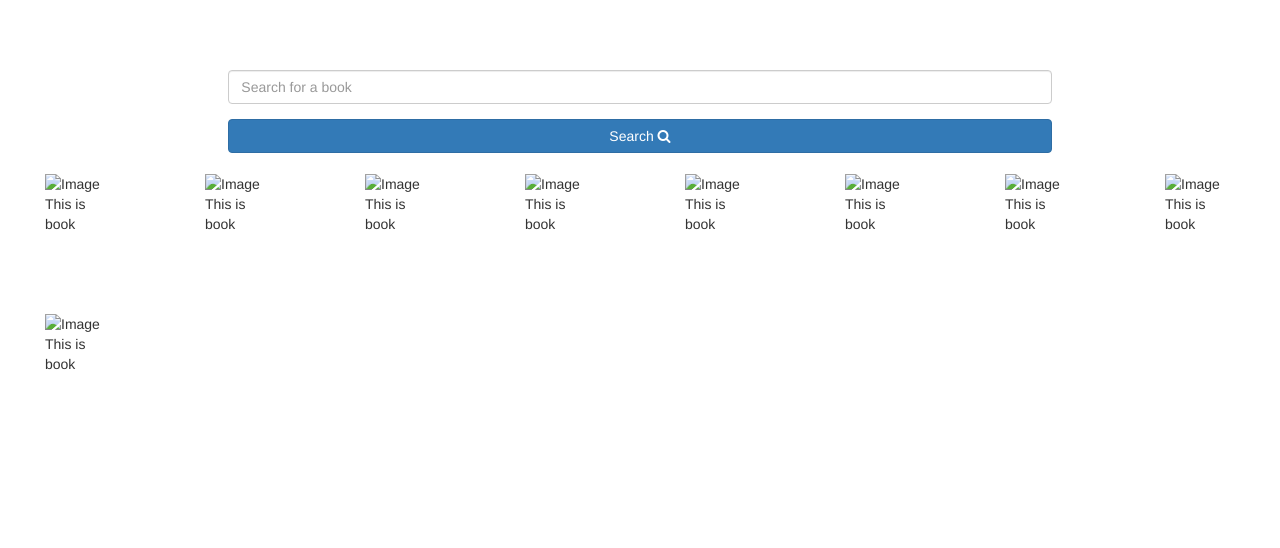
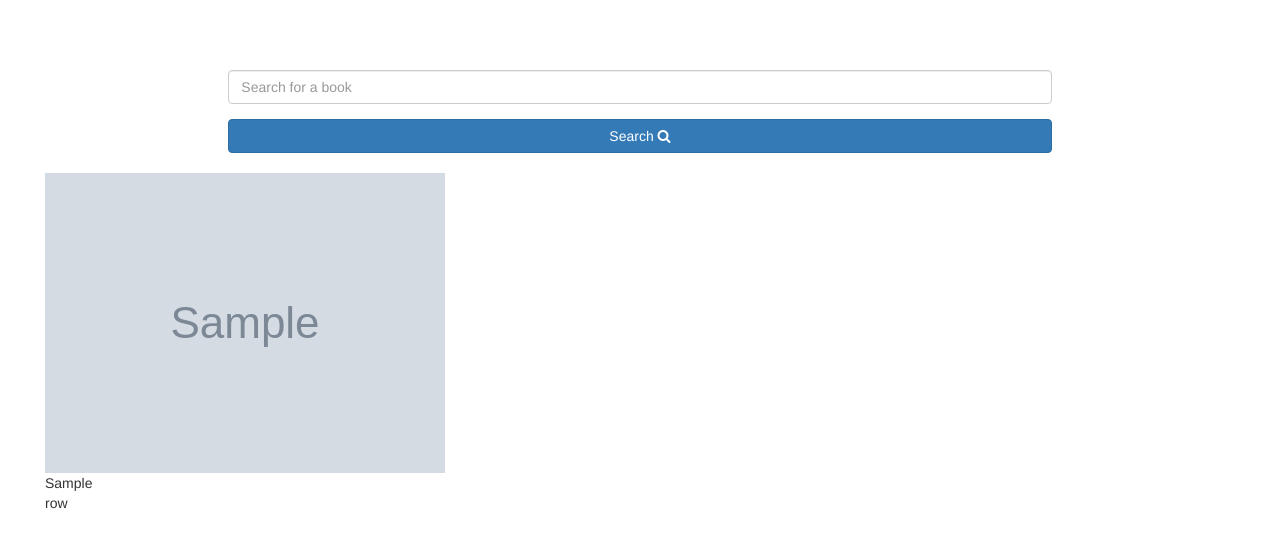
Before and after one commit to aliahmadcse/Books-Recommendor, a Flask app: template application/templates/index.html in a window 1280 px wide. Shown: the top 548 px of the page. Run offline with Flask 2, Linux system fonts and the light colour scheme; the template is opened without the code that fills it: most values are stand-ins (such as "Sample title", 1, 10 or a date in 2020); grey boxes marked "Sample" are stand-in pictures; some libraries are stand-ins or nearby versions.

Commit message:
Adds pandas library

```diff
--- a/application/templates/index.html
+++ b/application/templates/index.html
@@ -20,10 +20,10 @@
     </div>
   </div>
   <div class="row">
-    {% for i in range(1,10) %}
+    {% for index,row in books.iterrows() %}
     <div class="col-xs-4 bookItem">
-      <img src="#" alt="Image"/>
-      <p>This is book</p>
+      <img src="{{row['Image-URL-M']}}" alt="Image"/>
+      <p>{{row['Book-Title']}}</p>
     </div>
     {% endfor %}
   </div>
```
Also changed, not shown: application/routes.py (+10 -6 lines), 1 other file.
